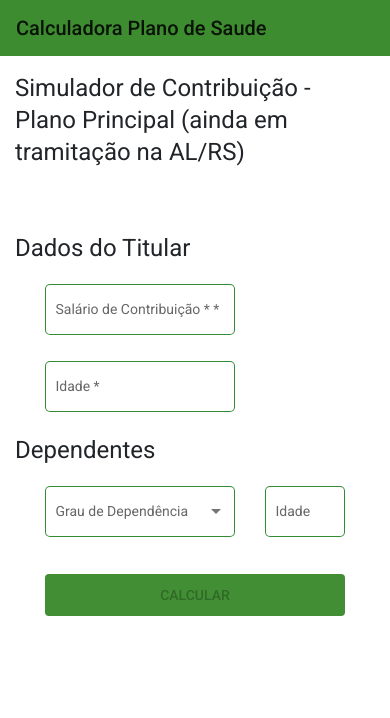
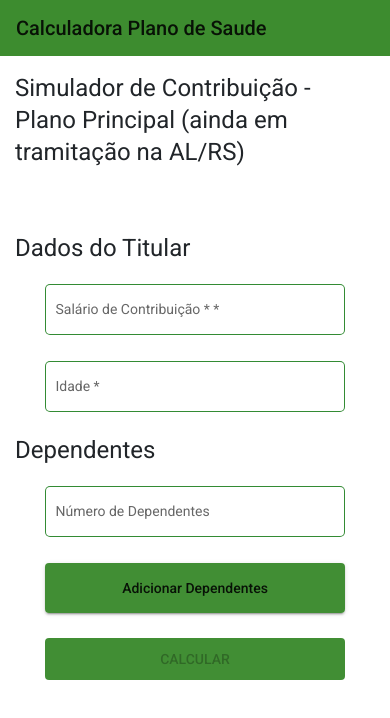
Before and after one commit to robertnathanmoraes/calc, an Angular app: page / in a window 390 px wide. Shown: the top 718 px of the page. Built offline with nearby package versions, Linux system fonts and the light colour scheme; what ng2-currency-mask, ngx-mask would draw is missing.

Commit message:
responsividade

```diff
--- a/src/app/app.component.html
+++ b/src/app/app.component.html
@@ -16,14 +16,14 @@
       </div>
       <div class="row">
         <div class="col-12">
-          <div class="col-8">
+          <div class="col-sm-12 col-md-8">
             <mat-form-field appearance="outline">
               <mat-label>Salário de Contribuição *</mat-label>
               <input currencyMask matInput placeholder="R$" formControlName="salarioContribuicao">
             </mat-form-field>
 
           </div>
-          <div class="col-8">
+          <div class="col-sm-12 col-md-8">
             <mat-form-field appearance="outline">
               <mat-label>Idade</mat-label>
               <input matInput formControlName="idade">
@@ -35,7 +35,27 @@
         <h1>Dependentes</h1>
       </div>
       <div class="row">
-        <div class="col-12 d-flex">
+
+        <div class="col-12 d-flex flex-wrap">
+
+          <div class="col-sm-12 col-md-8">
+            <mat-form-field appearance="outline">
+              <mat-label>Número de Dependentes</mat-label>
+              <input matInput type="number" formControlName="numeroDependentes">
+            </mat-form-field>
+          </div>
+
+          <div class="col-sm-12 col-md-4" style="padding-bottom: 10px">
+            <button  class="col-sm-12" style="height: 50px; margin-top: 3.5px; background-color: rgba(49,133,35,0.92)" mat-raised-button (click)="adicionarDependentes()">Adicionar Dependentes</button>
+          </div>
+
+        </div>
+      </div>
+
+
+      <div class="row" formArrayName="dependentes"
+           *ngFor="let dependente of submitForm.get('dependentes').controls; let i = index">
+        <div [formGroupName]="i" class="col-12 d-flex">
           <div class="col-8">
             <mat-form-field appearance="outline">
               <mat-label>Grau de Dependência</mat-label>
@@ -54,11 +74,14 @@
             </mat-form-field>
           </div>
         </div>
+      </div>
 
-      </div>
       <div class="row" style="padding: 15px">
         <div class="col-12">
-          <button class="col-12" [disabled]="submitForm.invalid" style="height: 5vh; background-color: rgba(49,133,35,0.92)" mat-raised-button (click)="loadFaixasEtarias()" >CALCULAR</button>
+          <button class="col-12" [disabled]="submitForm.invalid"
+                  style="height: 5vh; background-color: rgba(49,133,35,0.92)" mat-raised-button
+                  (click)="loadFaixasEtarias()">CALCULAR
+          </button>
         </div>
       </div>
     </div>
@@ -82,6 +105,4 @@
   </form>
 
 
-
-
 </div>
--- a/src/app/app.component.ts
+++ b/src/app/app.component.ts
@@ -1,7 +1,7 @@
 import {Component} from '@angular/core';
 // @ts-ignore
 import faixasEtariasJSON from '../assets/formula.json';
-import {FormBuilder, Validators} from "@angular/forms";
+import {FormArray, FormBuilder, Validators} from "@angular/forms";
 
 @Component({
   selector: 'app-root',
@@ -51,9 +51,39 @@ export class AppComponent {
       salarioContribuicao: [null, Validators.required],
       idade: [null, Validators.required],
       grauDependencia: [''],
+      dependenteIdade: [''],
+      numeroDependentes: [''],
+      dependentes: this.formBuilder.array([])
+    });
+
+  }
+
+  adicionarDependentes() {
+    const numeroDependentes = this.submitForm.value.numeroDependentes;
+
+    // Limpar dependentes existentes
+    this.limparDependentes();
+
+    // Adicionar novos dependentes com base no número digitado
+    for (let i = 0; i < numeroDependentes; i++) {
+      this.adicionarDependente();
+    }
+  }
+
+  adicionarDependente() {
+    const dependentes = this.submitForm.get('dependentes') as FormArray;
+
+    const dependenteGroup = this.formBuilder.group({
+      grauDependencia: [''],
       dependenteIdade: ['']
     });
 
+    dependentes.push(dependenteGroup);
+  }
+
+  limparDependentes() {
+    const dependentes = this.submitForm.get('dependentes') as FormArray;
+    dependentes.clear();
   }
 
   loadFaixasEtarias() {
```
Also changed, not shown: src/app/app.component.css (line endings or trailing spaces).
